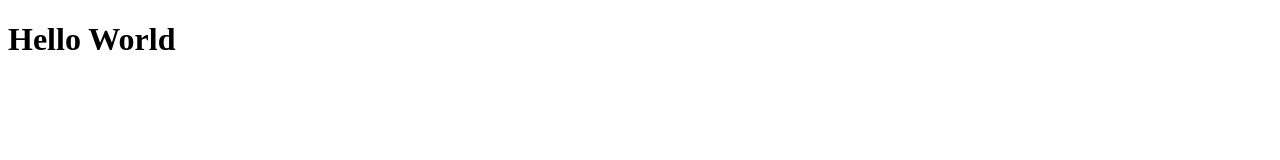
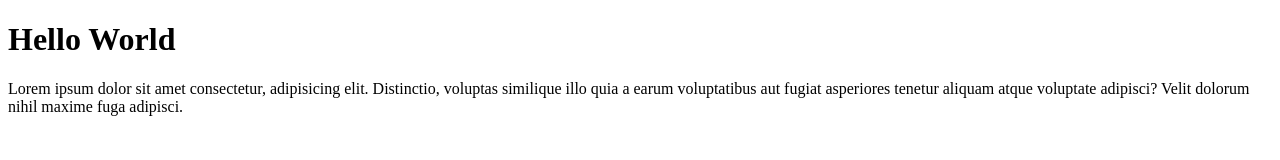
Before and after one commit to mahathirtama/tama-git-test, a plain HTML site: page index.html in a window 1280 px wide. Drawn offline with Linux system fonts and the light colour scheme.

Commit message:
Menambahkan paragraf

```diff
--- a/index.html
+++ b/index.html
@@ -8,6 +8,7 @@
 <body>
 
     <h1>Hello World</h1>
+    <p>Lorem ipsum dolor sit amet consectetur, adipisicing elit. Distinctio, voluptas similique illo quia a earum voluptatibus aut fugiat asperiores tenetur aliquam atque voluptate adipisci? Velit dolorum nihil maxime fuga adipisci.</p>
 
 </body>
 </html>
```
